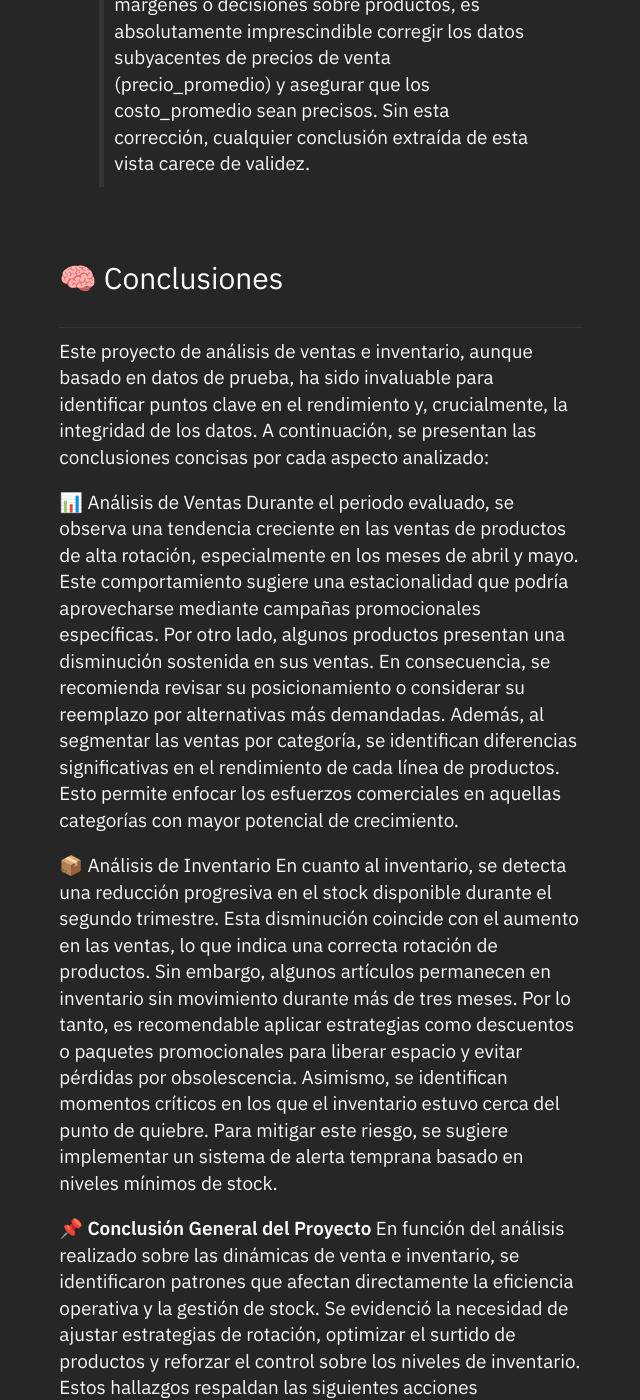
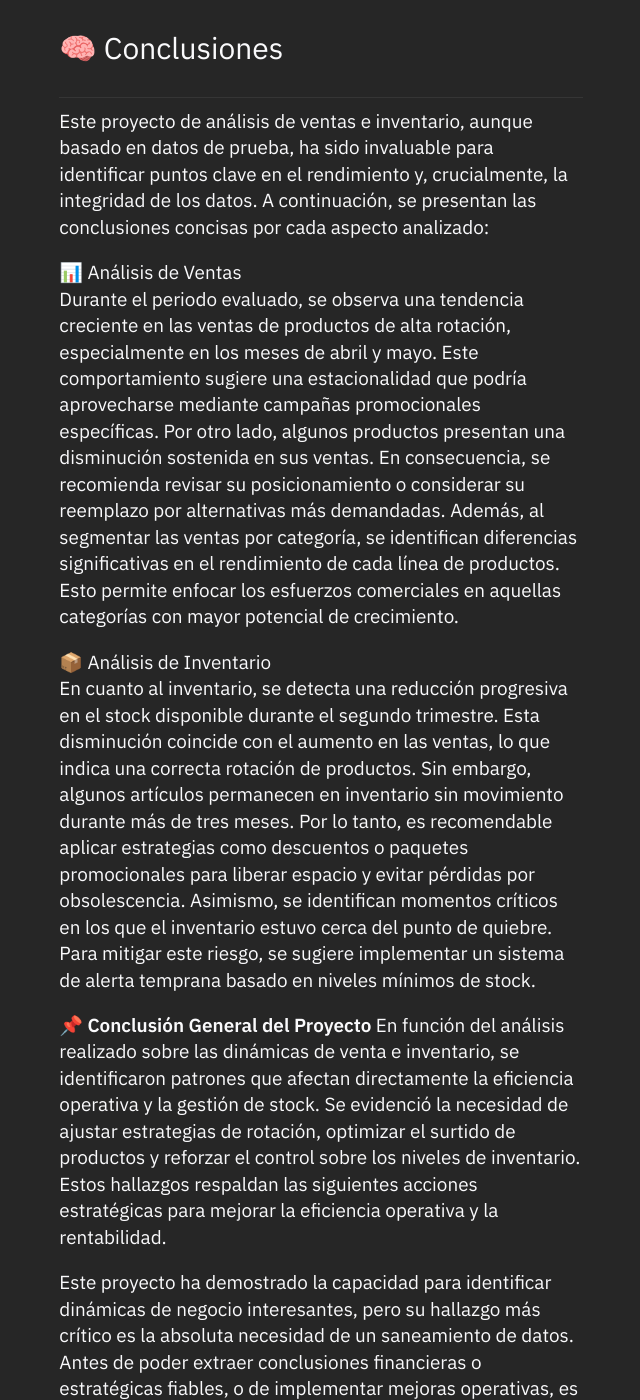
Before and after one commit to batistayureiba/batistayureiba.github.io, a Jekyll site: the page built from _notes/Public/Analisis de Venta e Inventario.md, in a window 1280 px wide and 1400 px high, scrolled down 20221 px. Shown: the whole window, without its empty margins (319-959 px from the left). Built offline with Jekyll 4.4.1, drawn with Linux system fonts in a browser that asks for light colours; some of the changed text lies outside the part shown.

Commit message:
Update Analisis de Venta e Inventario.md

```diff
--- a/_notes/Public/Analisis de Venta e Inventario.md
+++ b/_notes/Public/Analisis de Venta e Inventario.md
@@ -10,9 +10,8 @@
 
 
 * TOC
-{:toc}
-
-{:#primero}
+{:toc}<br>
+{:#plan}
 ---
 ### 🔎 Análisis del caso
 Este análisis tiene como objetivo evaluar el comportamiento de las ventas y el estado del inventario durante un periodo determinado. La relevancia de este estudio radica en su capacidad para identificar patrones de consumo, detectar posibles desequilibrios en el stock y proponer estrategias que optimicen la gestión comercial. Al comprender cómo se relacionan las ventas con el inventario disponible, se pueden tomar decisiones más informadas que impacten positivamente en la rentabilidad y eficiencia operativa.
@@ -199,9 +198,13 @@
    ![Ingreso total por región](/assets/img/AVI/q_4.3.png "Ingreso total por región")
 
    > **La Región Andina** es ahora líder en ingresos, impulsada por el alto gasto por transacción de Bucaramanga y el volumen total de operaciones.
+
    > **La Región Cafetera** es la segunda en ingresos y líder en volumen de ventas, pero con un menor gasto promedio por transacción.
+
    > **La Región Caribe** logra altos ingresos con menos transacciones, destacando por un elevado ticket promedio de venta.
+
    > **La Región Pacífico** tiene ingresos decentes, pero considerablemente por debajo de las tres primeras.
+
    > **La Región Orinoquía** es la de menor rendimiento en todos los indicadores, representando un desafío y una oportunidad de crecimiento.
 
 5. Análisis de Precios de Venta
@@ -246,12 +249,12 @@
 ---
 Este proyecto de análisis de ventas e inventario, aunque basado en datos de prueba, ha sido invaluable para identificar puntos clave en el rendimiento y, crucialmente, la integridad de los datos. A continuación, se presentan las conclusiones concisas por cada aspecto analizado:
 
-📊 Análisis de Ventas
+📊 Análisis de Ventas<br>
 Durante el periodo evaluado, se observa una tendencia creciente en las ventas de productos de alta rotación, especialmente en los meses de abril y mayo. Este comportamiento sugiere una estacionalidad que podría aprovecharse mediante campañas promocionales específicas.
 Por otro lado, algunos productos presentan una disminución sostenida en sus ventas. En consecuencia, se recomienda revisar su posicionamiento o considerar su reemplazo por alternativas más demandadas.
 Además, al segmentar las ventas por categoría, se identifican diferencias significativas en el rendimiento de cada línea de productos. Esto permite enfocar los esfuerzos comerciales en aquellas categorías con mayor potencial de crecimiento.
 
-📦 Análisis de Inventario
+📦 Análisis de Inventario<br>
 En cuanto al inventario, se detecta una reducción progresiva en el stock disponible durante el segundo trimestre. Esta disminución coincide con el aumento en las ventas, lo que indica una correcta rotación de productos.
 Sin embargo, algunos artículos permanecen en inventario sin movimiento durante más de tres meses. Por lo tanto, es recomendable aplicar estrategias como descuentos o paquetes promocionales para liberar espacio y evitar pérdidas por obsolescencia.
 Asimismo, se identifican momentos críticos en los que el inventario estuvo cerca del punto de quiebre. Para mitigar este riesgo, se sugiere implementar un sistema de alerta temprana basado en niveles mínimos de stock.
@@ -267,10 +270,10 @@
 {:#recommendations}
 ###  🛠️ Recomendaciones
 ---
-✅ Desarrollar un pipeline de calidad de datos con validación automática, usando Python/Pandas, para ventas, precios y costos.
-✅ Construir un repositorio técnico centralizado con definiciones estandarizadas de métricas clave y reglas de negocio documentadas.
-✅ Implementar auditoría continua en el proceso ETL/ELT para garantizar la integridad y trazabilidad de la información financiera.
-✅ Configurar alertas proactivas que detecten inconsistencias en márgenes, precios unitarios, y comportamiento de ventas.
+✅ Desarrollar un pipeline de calidad de datos con validación automática, usando Python/Pandas, para ventas, precios y costos.<br>
+✅ Construir un repositorio técnico centralizado con definiciones estandarizadas de métricas clave y reglas de negocio documentadas.<br>
+✅ Implementar auditoría continua en el proceso ETL/ELT para garantizar la integridad y trazabilidad de la información financiera.<br>
+✅ Configurar alertas proactivas que detecten inconsistencias en márgenes, precios unitarios, y comportamiento de ventas.<br>
 
 
 {:#resources}
```
